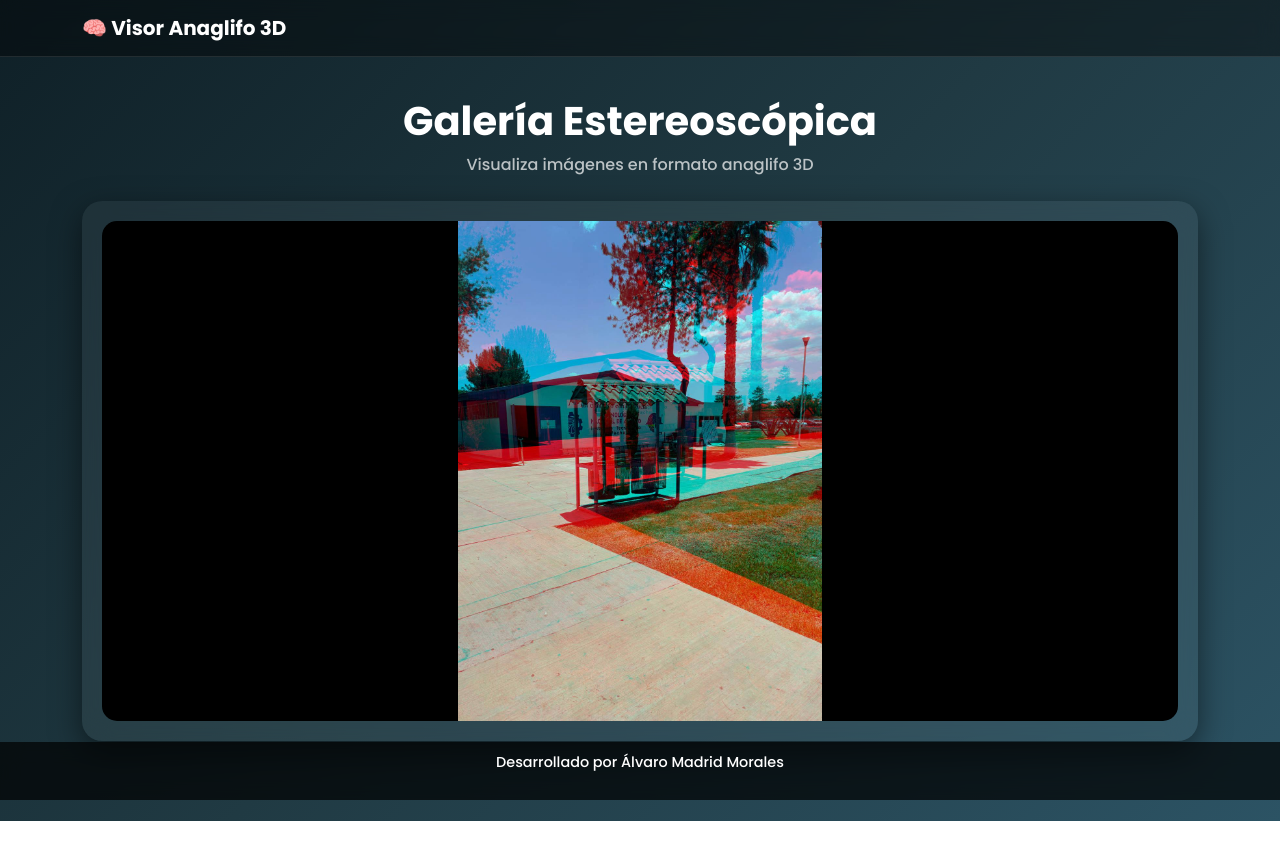
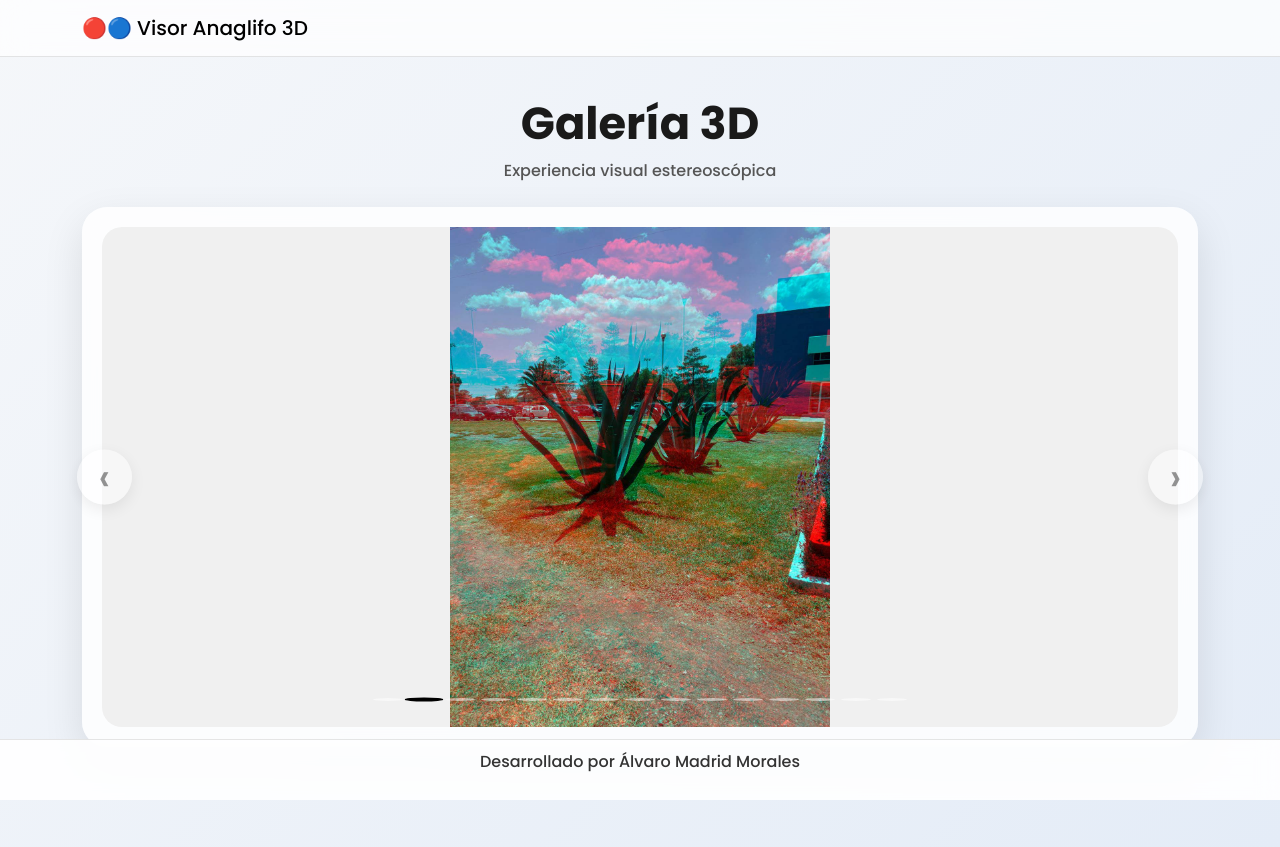
Before and after one commit to Metrasta214/anaglifo-app, a plain HTML site: page index.html in a window 1280 px wide. Before the commit the page ends 821 px from the top, so only its background shows below. Drawn offline with nearby package versions, Linux system fonts and the light colour scheme.

Commit message:
mejora en ui

```diff
--- a/app.js
+++ b/app.js
@@ -11,26 +11,35 @@ const imagenes = [
   "assets/imagen-anaglifo10.jpg",
   "assets/imagen-anaglifo11.jpg",
   "assets/imagen-anaglifo12.jpg",
-  "assets/imagen13-anaglifo.jpg",
+  "assets/imagen-anaglifo13.jpg",
   "assets/imagen-anaglifo14.jpg",
   "assets/imagen-anaglifo15.jpg",
 ];
 
-function cargarCarrusel() {
-  const contenedor = document.getElementById("carouselInner");
+const carouselInner = document.getElementById("carouselInner");
+const indicadores = document.getElementById("indicadores");
 
-  imagenes.forEach((img, index) => {
-    const div = document.createElement("div");
-    div.classList.add("carousel-item");
+imagenes.forEach((img, index) => {
+  // SLIDE
+  const div = document.createElement("div");
+  div.classList.add("carousel-item");
+  if (index === 0) div.classList.add("active");
 
-    if (index === 0) div.classList.add("active");
+  div.innerHTML = `<img src="${img}" class="d-block w-100">`;
+  carouselInner.appendChild(div);
 
-    div.innerHTML = `
-      <img src="${img}" class="d-block w-100">
-    `;
+  // INDICADOR
+  const btn = document.createElement("button");
+  btn.setAttribute("data-bs-target", "#carouselExample");
+  btn.setAttribute("data-bs-slide-to", index);
 
-    contenedor.appendChild(div);
-  });
-}
+  if (index === 0) btn.classList.add("active");
 
-cargarCarrusel();
+  indicadores.appendChild(btn);
+});
+
+// AUTOPLAY
+const carousel = new bootstrap.Carousel("#carouselExample", {
+  interval: 3000,
+  ride: "carousel",
+});
--- a/index.html
+++ b/index.html
@@ -17,7 +17,7 @@
       rel="stylesheet"
     />
 
-    <!-- Google Font -->
+    <!-- Fuente -->
     <link
       href="https://fonts.googleapis.com/css2?family=Poppins:wght@300;500;700&display=swap"
       rel="stylesheet"
@@ -28,46 +28,52 @@
 
   <body>
     <!-- NAVBAR -->
-    <nav class="navbar navbar-expand-lg navbar-dark glass-navbar">
+    <nav class="navbar glass-navbar">
       <div class="container">
-        <span class="navbar-brand fw-bold">🧠 Visor Anaglifo 3D</span>
+        <span class="navbar-brand">🔴🔵 Visor Anaglifo 3D</span>
       </div>
     </nav>
 
     <div class="container main-content">
-      <!-- TÍTULO -->
       <div class="text-center mb-4">
-        <h1 class="title">Galería Estereoscópica</h1>
-        <p class="subtitle">Visualiza imágenes en formato anaglifo 3D</p>
+        <h1 class="title">Galería 3D</h1>
+        <p class="subtitle">Experiencia visual estereoscópica</p>
       </div>
 
       <!-- CARRUSEL -->
-      <div class="carousel-container">
-        <div id="carouselExample" class="carousel slide">
+      <div class="carousel-wrapper">
+        <div
+          id="carouselExample"
+          class="carousel slide"
+          data-bs-ride="carousel"
+        >
+          <!-- indicadores -->
+          <div class="carousel-indicators" id="indicadores"></div>
+
           <div class="carousel-inner" id="carouselInner"></div>
 
+          <!-- flechas -->
           <button
-            class="carousel-control-prev"
+            class="carousel-control-prev custom-arrow"
             type="button"
             data-bs-target="#carouselExample"
             data-bs-slide="prev"
           >
-            <span class="carousel-control-prev-icon"></span>
+            ‹
           </button>
 
           <button
-            class="carousel-control-next"
+            class="carousel-control-next custom-arrow"
             type="button"
             data-bs-target="#carouselExample"
             data-bs-slide="next"
           >
-            <span class="carousel-control-next-icon"></span>
+            ›
           </button>
         </div>
       </div>
     </div>
 
-    <!-- FOOTER FIJO -->
     <footer class="footer">
       <p>Desarrollado por Álvaro Madrid Morales</p>
     </footer>
--- a/styles.css
+++ b/styles.css
@@ -1,69 +1,108 @@
-/* RESET */
 body {
   margin: 0;
   font-family: 'Poppins', sans-serif;
-  background: linear-gradient(135deg, #0f2027, #203a43, #2c5364);
-  color: white;
-  min-height: 100vh;
+  background: linear-gradient(135deg, #f5f7fa, #e4ecf7);
+  color: #222;
   display: flex;
   flex-direction: column;
+  min-height: 100vh;
 }
 
 /* NAVBAR */
 .glass-navbar {
-  background: rgba(0, 0, 0, 0.4);
-  backdrop-filter: blur(10px);
-  border-bottom: 1px solid rgba(255,255,255,0.1);
+  background: rgba(255,255,255,0.7);
+  backdrop-filter: blur(12px);
+  border-bottom: 1px solid rgba(0,0,0,0.1);
 }
 
 /* CONTENIDO */
 .main-content {
   flex: 1;
   padding-top: 40px;
-  padding-bottom: 80px;
+  padding-bottom: 100px;
 }
 
 /* TITULOS */
 .title {
+  font-size: 2.8rem;
   font-weight: 700;
-  font-size: 2.5rem;
+  color: #1a1a1a;
 }
 
 .subtitle {
-  color: rgba(255,255,255,0.7);
+  color: #555;
 }
 
-/* CARRUSEL CONTENEDOR */
-.carousel-container {
-  background: rgba(255,255,255,0.05);
-  border-radius: 20px;
+/* CARRUSEL */
+.carousel-wrapper {
+  background: rgba(255,255,255,0.8);
+  border-radius: 25px;
   padding: 20px;
   backdrop-filter: blur(15px);
-  box-shadow: 0 10px 30px rgba(0,0,0,0.5);
+  box-shadow: 0 15px 40px rgba(0,0,0,0.1);
+  position: relative;
 }
 
-/* IMAGENES */
+/* IMÁGENES */
 .carousel img {
+  border-radius: 20px;
   max-height: 500px;
   object-fit: contain;
-  border-radius: 15px;
-  background: black;
+  background: #f0f0f0;
 }
 
-/* CONTROLES */
-.carousel-control-prev-icon,
-.carousel-control-next-icon {
-  filter: invert(1);
+/* FLECHAS */
+.custom-arrow {
+  position: absolute;
+  top: 50%;
+  transform: translateY(-50%);
+  font-size: 2.5rem;
+  color: #333;
+  background: rgba(255,255,255,0.9);
+  border: none;
+  width: 55px;
+  height: 55px;
+  border-radius: 50%;
+  box-shadow: 0 5px 15px rgba(0,0,0,0.15);
+  transition: 0.3s;
+  z-index: 10;
 }
 
-/* FOOTER FIJO */
+.carousel-control-prev {
+  left: -25px;
+}
+
+.carousel-control-next {
+  right: -25px;
+}
+
+.custom-arrow:hover {
+  background: #ffffff;
+  transform: translateY(-50%) scale(1.1);
+}
+
+/* INDICADORES */
+.carousel-indicators button {
+  width: 10px;
+  height: 10px;
+  border-radius: 50%;
+  background-color: rgba(0,0,0,0.3);
+}
+
+.carousel-indicators .active {
+  background-color: #000;
+  transform: scale(1.3);
+}
+
+/* FOOTER */
 .footer {
   position: fixed;
   bottom: 0;
   width: 100%;
-  background: rgba(0,0,0,0.7);
+  background: rgba(255,255,255,0.9);
+  color: #333;
   text-align: center;
   padding: 10px;
+  border-top: 1px solid rgba(0,0,0,0.1);
   backdrop-filter: blur(10px);
-  font-size: 0.9rem;
 }
```
Also changed, not shown: assets/imagen-anaglifo13.JPG (renamed from assets/imagen13-anaglifo.JPG).
